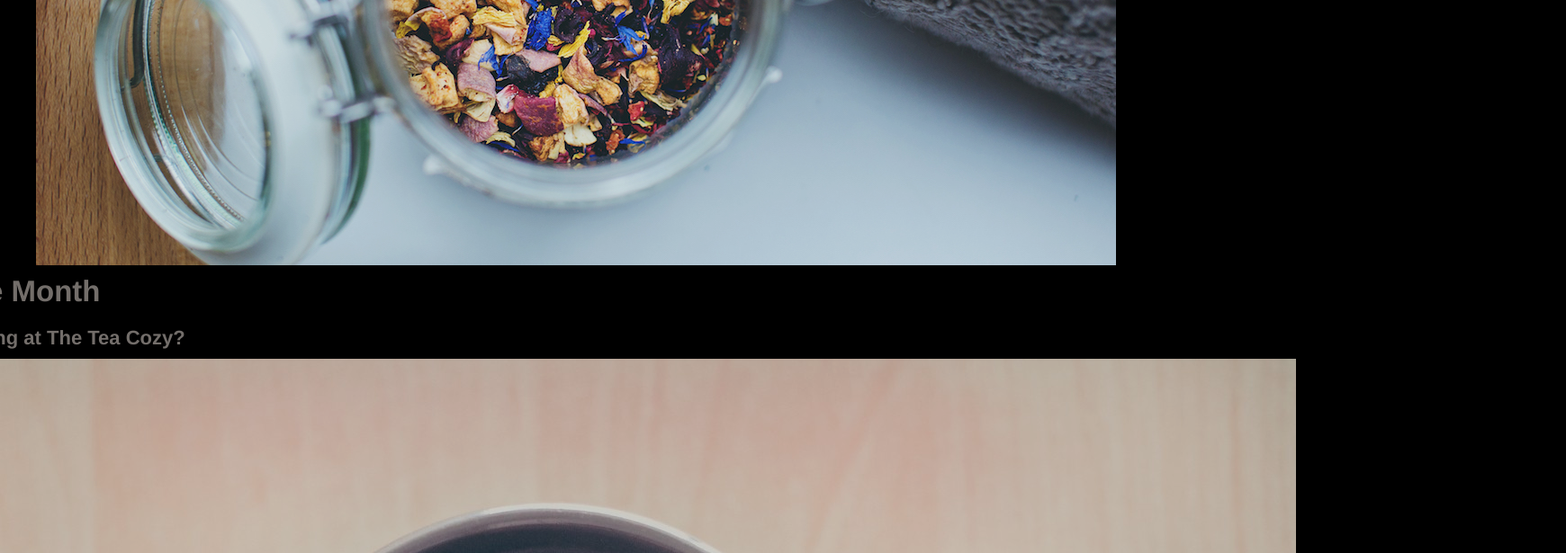
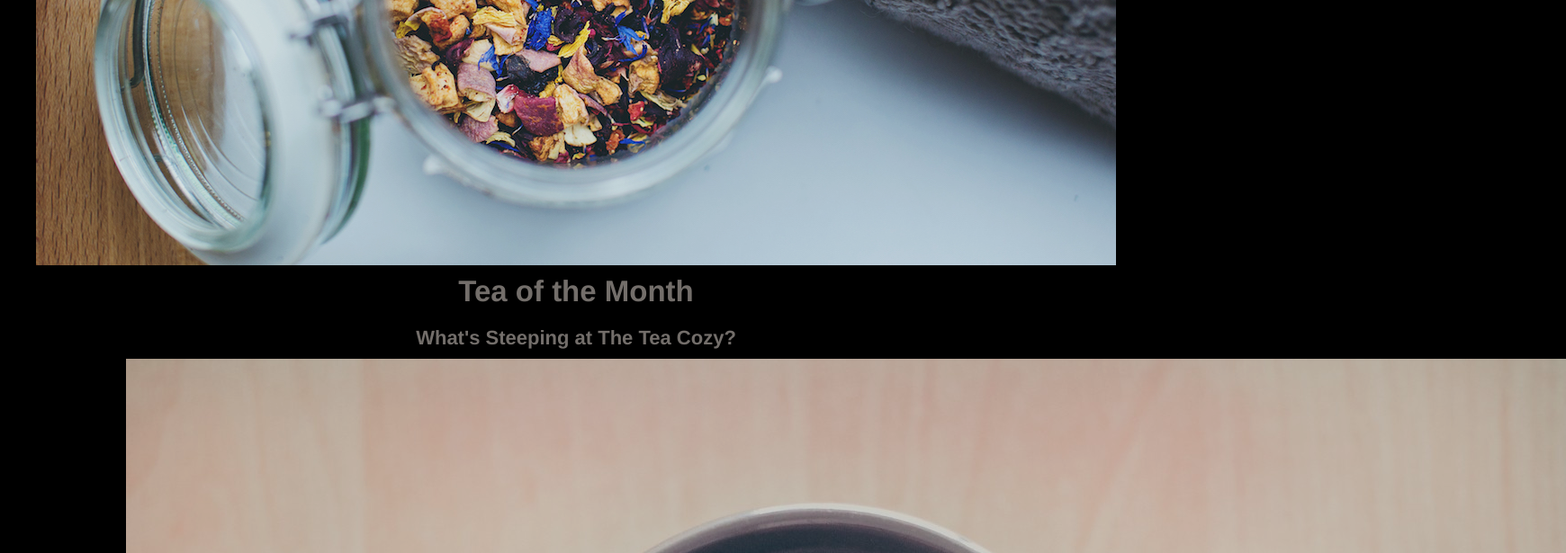
Before and after one commit to VanyaMark/Tea-Cozy, a plain HTML site: page index.html in a window 1280 px wide. Shown: the part 474-1089 px from the top of the page at 90% size, 1740 px wide, since content can reach past the window. Drawn offline with Linux system fonts and the light colour scheme.

Commit message:
working on tea class

```diff
--- a/index.html
+++ b/index.html
@@ -24,13 +24,15 @@
     <main>
         <div class="mission">
             <div class="mission-title">
-            <h2>Our Mission</h2>
-            <h4>Handpicked, Artisanally Curated, Free Range, Sustainable, Small Batch, Fair Trade, Organic Tea</h4>
+                <h2>Our Mission</h2>
+                <h4>Handpicked, Artisanally Curated, Free Range, Sustainable, Small Batch, Fair Trade, Organic Tea</h4>
             </div>
         </div>
         <div class="tea">
-            <h2>Tea of the Month</h2>
-            <h4>What's Steeping at The Tea Cozy?</h4>
+            <div>
+                <h2>Tea of the Month</h2>
+                <h4>What's Steeping at The Tea Cozy?</h4>
+            </div>
             <div>
                 <div>
                     <img src="/images/img-berryblitz.jpg" alt="Berry Blitz Tea">
--- a/styles.css
+++ b/styles.css
@@ -77,3 +77,8 @@ main {
   text-align: center;
   justify-content: center;
 }
+
+.tea {
+  width: 1000px;
+  text-align: center;
+}
```
